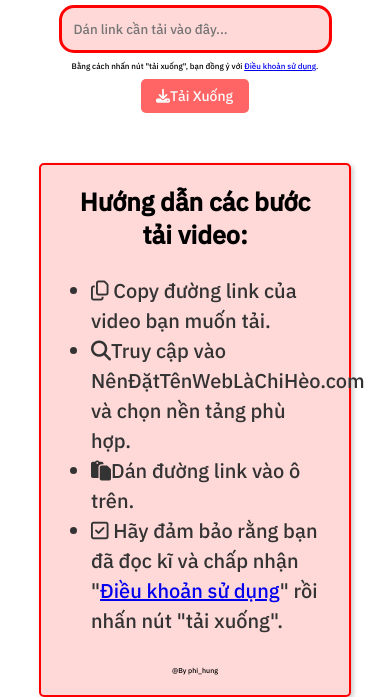
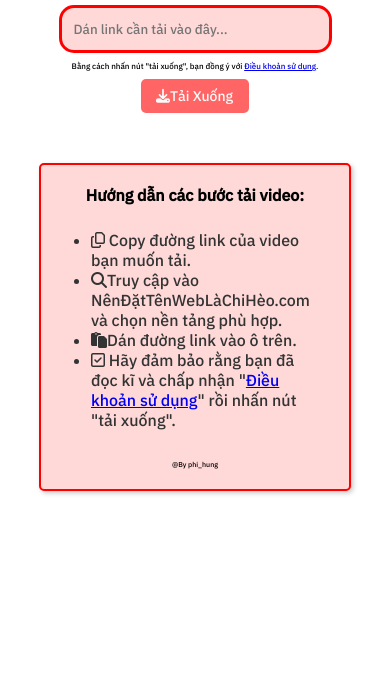
Before and after one commit to phiHero/Dawnloader, a Flask app: page / in a window 390 px wide. Shown: the part 224-921 px from the top of the page. After the commit the page ends 719 px from the top, so only its background shows below. Run offline with Flask 2, Linux system fonts and the light colour scheme; some libraries are stand-ins or nearby versions.

Commit message:
mobile update

```diff
--- a/static/ytDl.css
+++ b/static/ytDl.css
@@ -14,4 +14,11 @@
     padding: 20px 30px;
     width: 80%;
   }
+  main .instruction h3 {
+    font-size: unset;
+  }
+  main .instruction ul {
+    font-size: unset;
+    line-height: 20px;
+  }
 }
```
Also changed, not shown: static/fbDl.css (+7 -0 lines).
